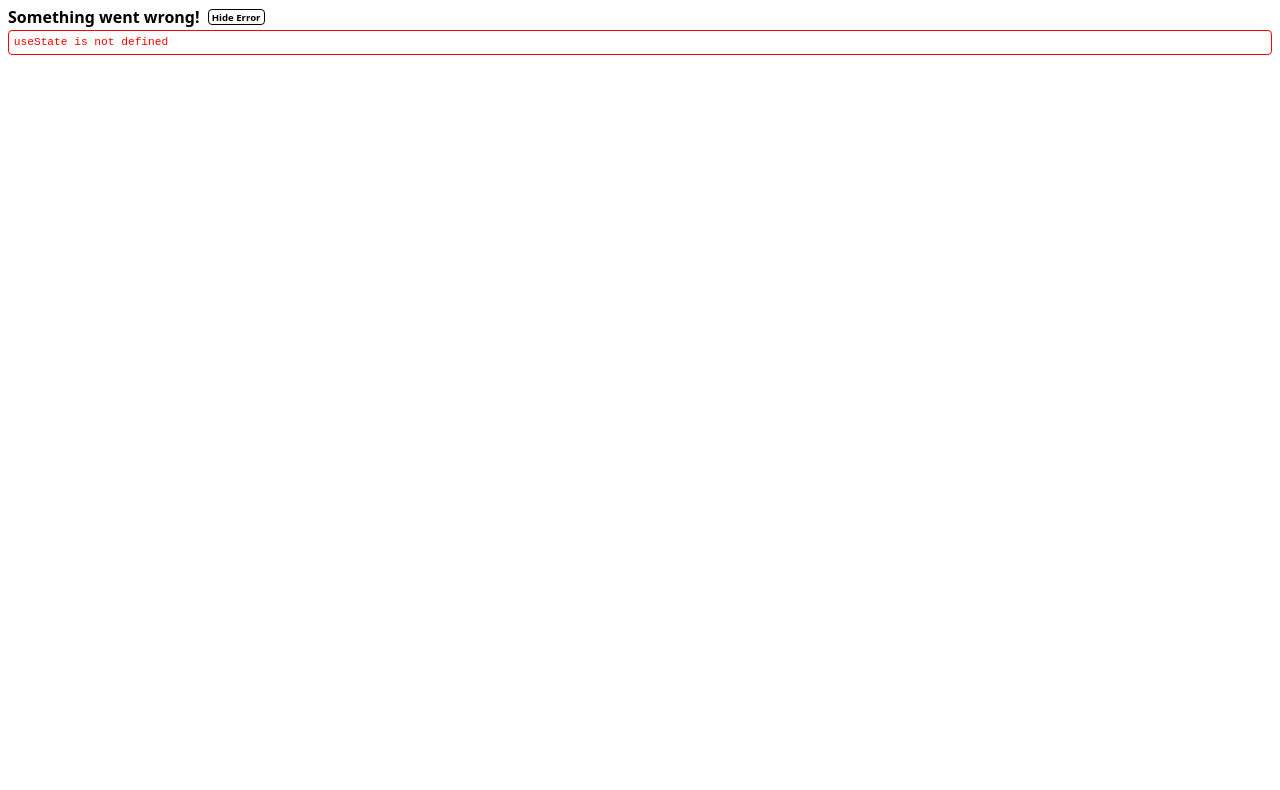
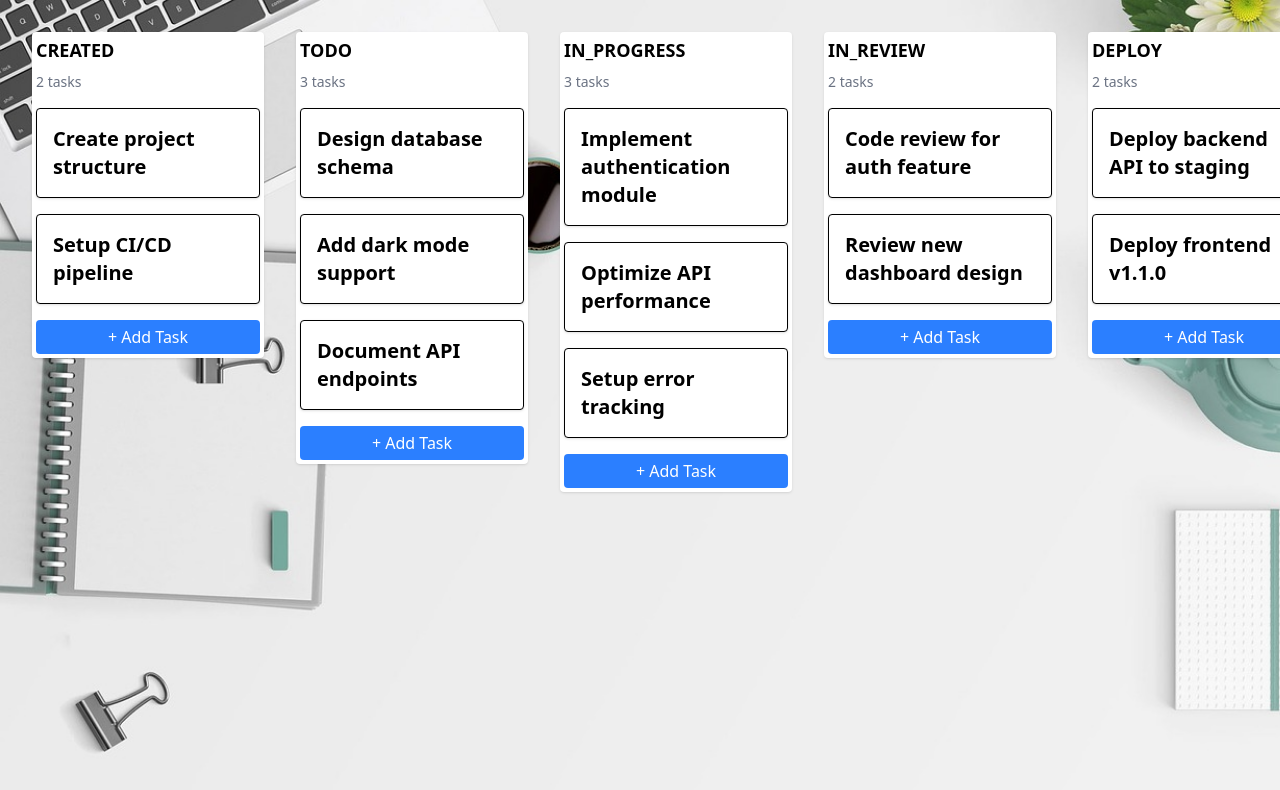
Before and after one commit to ndmanhSoict/ToDoListExercise, a React (Vite) app: page /test in a window 1280 px wide. Shown: the top 790 px of the page. Built offline with nearby package versions, Linux system fonts and the light colour scheme.

Commit message:
feat: drag and drop task

```diff
--- a/src/features/todo/page/ToDoPage.tsx
+++ b/src/features/todo/page/ToDoPage.tsx
@@ -2,6 +2,7 @@ import ColumnTask from '../../../shared/components/ColumnTask';
 import { useEffect, useState } from 'react';
 import { fakeTaskList } from '../../../fakeTastList';
 import type { Task } from '../../../shared/type/TypeTask';
+import type { TaskStatus } from '../../../shared/type/TypeTask';
 
 type TaskState = {
   CREATED: Task[];
@@ -44,6 +45,17 @@ export default function ToDoPage() {
     setAllTasks(grouped);
   }, []);
 
+  function callDropEvent(taskid: string, fromColumn: TaskStatus, toColumn: TaskStatus): void {
+    const task = allTasks[fromColumn].find((t) => t.id === taskid);
+    if (task) {
+      setAllTasks((prev) => ({
+        ...prev,
+        [fromColumn]: prev[fromColumn].filter((t) => t.id !== taskid),
+        [toColumn]: [...prev[toColumn], { ...task, status: toColumn }],
+      }));
+    }
+  }
+
   console.log(allTasks);
   return (
     <div className="w-full h-screen flex overflow-x-auto p-4">
@@ -52,9 +64,10 @@ export default function ToDoPage() {
         return (
           <ColumnTask
             key={String(key)}
-            header={key}
+            header={statusKey}
             count={allTasks[statusKey].length}
             proptaskList={allTasks[statusKey]}
+            onDropEvent={callDropEvent}
           />
         );
       })}
--- a/src/shared/components/ColumnTask.tsx
+++ b/src/shared/components/ColumnTask.tsx
@@ -1,25 +1,30 @@
+import { useState } from 'react';
 import type { Task } from '../type/TypeTask';
 import TaskComponent from './TaskComponent';
+import type { TaskStatus } from '../type/TypeTask';
 
 export default function ColumnTask({
   header,
   count,
   proptaskList,
+  onDropEvent,
 }: {
-  header: string;
+  header: TaskStatus;
   count: number;
   proptaskList: Task[];
+  onDropEvent: (taskId: string, fromColumn: TaskStatus, toColumn: TaskStatus) => void;
 }) {
   const [taskList, setTaskList] = useState<Task[]>([]);
 
   return (
     <div
-      onDragOver={(e) => e.preventDefault()} // cần thiết!
+      onDragOver={(e) => e.preventDefault()}
       onDrop={(e) => {
         e.preventDefault();
         const data = e.dataTransfer.getData('id');
-        const fromColumn = e.dataTransfer.getData('fromColumn');
+        const fromColumn = e.dataTransfer.getData('fromColumn') as TaskStatus;
         console.log('Đã thả phần tử:', data, 'từ cột', fromColumn, 'vào cột', header);
+        onDropEvent(data, fromColumn, header);
       }}
       className="flex flex-col w-68 bg-white shadow m-4 rounded p-1 h-fit"
     >
--- a/src/shared/type/TypeTask.tsx
+++ b/src/shared/type/TypeTask.tsx
@@ -14,3 +14,5 @@ export type Task = {
   createdAt: Date;
   updatedAt: Date;
 };
+
+export type TaskStatus = Task['status'];
```
Also changed, not shown: src/shared/components/TaskComponent.tsx (+8 -1 lines).
